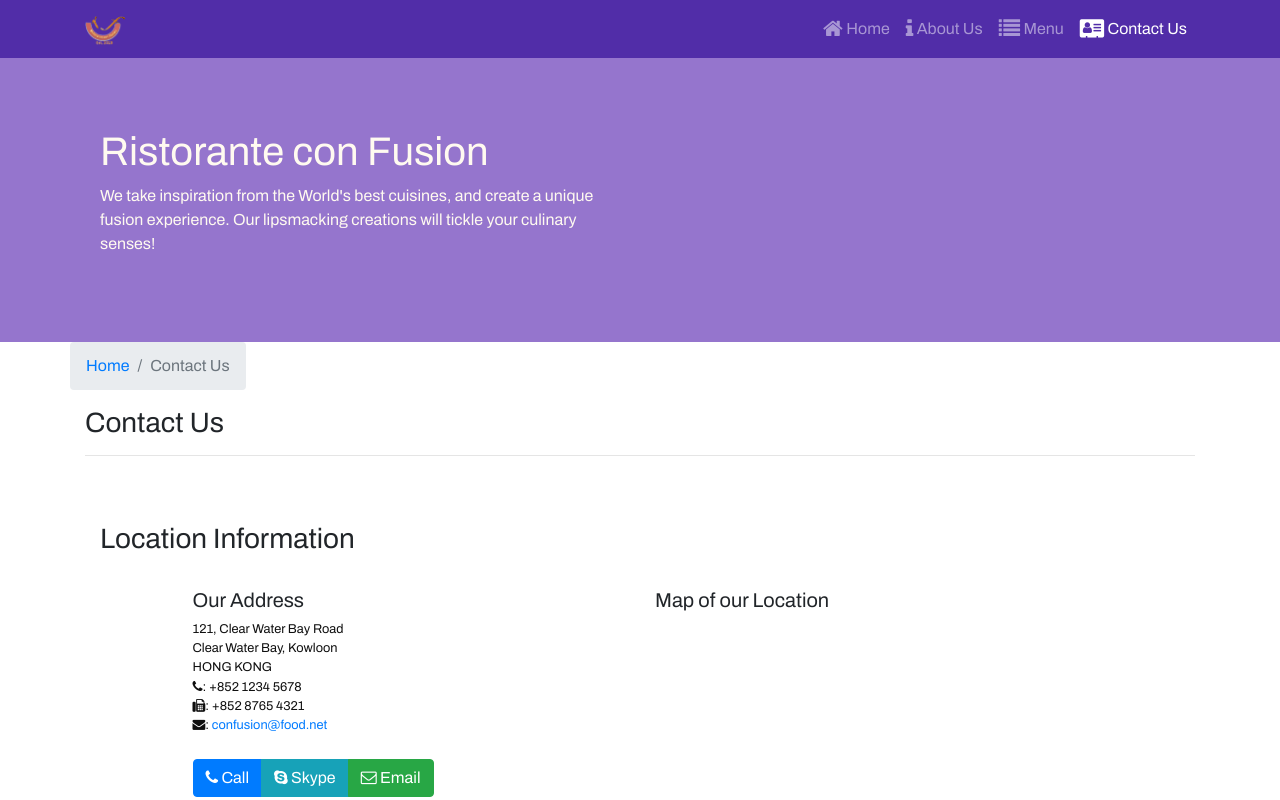
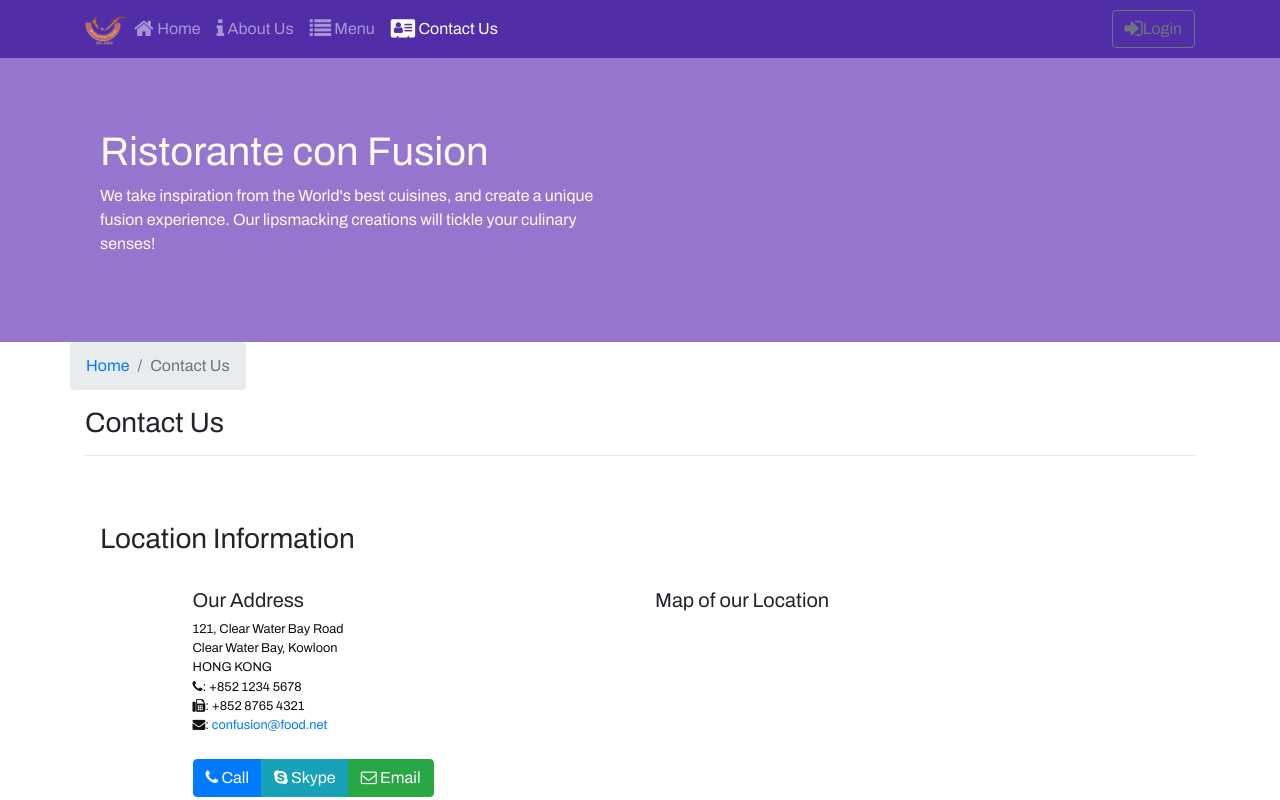
Before and after one commit to ibrahimhamed20/React_Confusion_Coursera, a React (Create React App) app: page /contactus in a window 1280 px wide. Shown: the top 800 px of the page. Built offline with nearby package versions, Linux system fonts and the light colour scheme.

Commit message:
Uncontrolled Form

```diff
--- a/src/components/HeaderComponent.js
+++ b/src/components/HeaderComponent.js
@@ -1,5 +1,7 @@
 import React, { Component } from 'react';
-import { Nav, Navbar, NavbarBrand, NavbarToggler, Collapse, NavItem, Jumbotron } from 'reactstrap';
+import { Nav, Navbar, NavbarBrand, NavbarToggler, Collapse, NavItem, Jumbotron,
+    Modal, ModalHeader, ModalBody, ModalFooter, Button,
+    Form, FormGroup, Input, Label} from 'reactstrap';
 import { NavLink } from 'react-router-dom';
 
 const NavbarLink = ({to, label, faClass}) => (
@@ -14,15 +16,32 @@
         super(props);
 
         this.toggleNav = this.toggleNav.bind(this);
+        this.toggleModal = this.toggleModal.bind(this);
         this.state = {
-            isNavOpen: false
+            isNavOpen: false,
+            isModalOpen: false
         };
+
+        this.handleLogin = this.handleLogin.bind(this);
     }
 
     toggleNav() {
         this.setState({
             isNavOpen: !this.state.isNavOpen
         });
+    }
+
+    toggleModal() {
+        this.setState({
+            isModalOpen: !this.state.isModalOpen
+        });
+    }
+
+    handleLogin(event) {
+        this.toggleModal();
+        alert("Username: " + this.username.value + " Password: " + this.password.value
+            + " Remember: " + this.remember.checked);
+        event.preventDefault();
     }
 
     render() {
@@ -35,11 +54,21 @@
                             <img src='assets/images/logo.png' height="30" width="41" alt='Ristorante Con Fusion' />
                         </NavbarBrand>
                         <Collapse isOpen={this.state.isNavOpen} navbar>
-                            <Nav navbar className="ml-auto">
+                            <Nav navbar className="mr-auto">
                                 <NavbarLink to="/home" label="Home" faClass="fa fa-home fa-lg" />
                                 <NavbarLink to="/aboutus" label="About Us" faClass="fa fa-info fa-lg" />
                                 <NavbarLink to="/menu" label="Menu" faClass="fa fa-list fa-lg" />
                                 <NavbarLink to="/contactus" label="Contact Us" faClass="fa fa-address-card fa-lg" />
+                            </Nav>
+                            <Nav className="ml-auto" navbar>
+                                <NavItem>
+                                    <Button
+                                        outline
+                                        onClick={this.toggleModal}>
+                                        <span className="fa fa-sign-in fa-lg"></span>
+                                        Login
+                                    </Button>
+                                </NavItem>
                             </Nav>
                         </Collapse>
                     </div>
@@ -54,6 +83,32 @@
                         </div>
                     </div>
                 </Jumbotron>
+
+                <Modal isOpen={this.state.isModalOpen} toggle={this.toggleModal}>
+                    <ModalHeader toggle={this.toggleModal}>Login</ModalHeader>
+                    <ModalBody>
+                        <Form onSubmit={this.handleLogin}>
+                            <FormGroup>
+                                <Label htmlFor="username">Username</Label>
+                                <Input type="text" id="username" name="username"
+                                       innerRef={(input) => this.username = input} />
+                            </FormGroup>
+                            <FormGroup>
+                                <Label htmlFor="password">Password</Label>
+                                <Input type="password" id="password" name="password"
+                                       innerRef={(input) => this.password = input}  />
+                            </FormGroup>
+                            <FormGroup check>
+                                <Label check>
+                                    <Input type="checkbox" name="remember"
+                                           innerRef={(input) => this.remember = input}  />
+                                    Remember me
+                                </Label>
+                            </FormGroup>
+                            <Button type="submit" value="submit" color="primary">Login</Button>
+                        </Form>
+                    </ModalBody>
+                </Modal>
             </React.Fragment>
         );
     }
```
